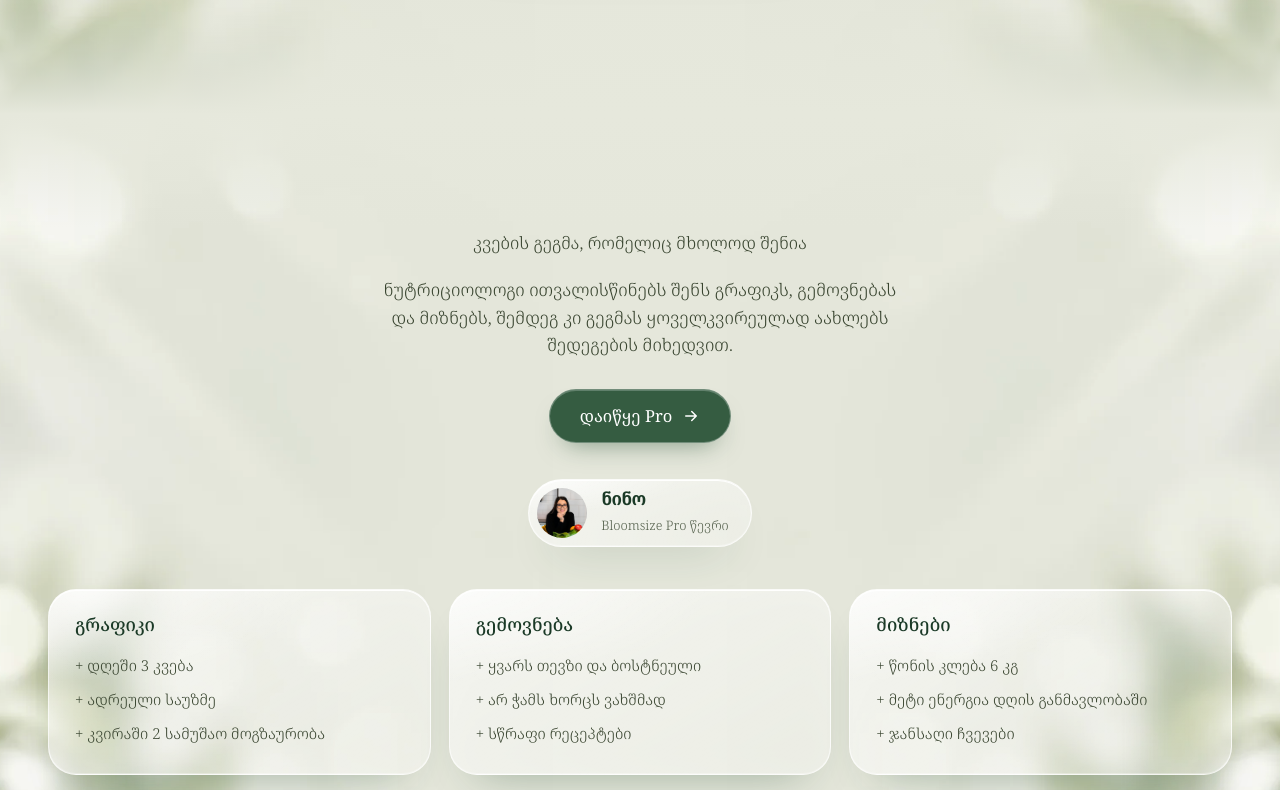
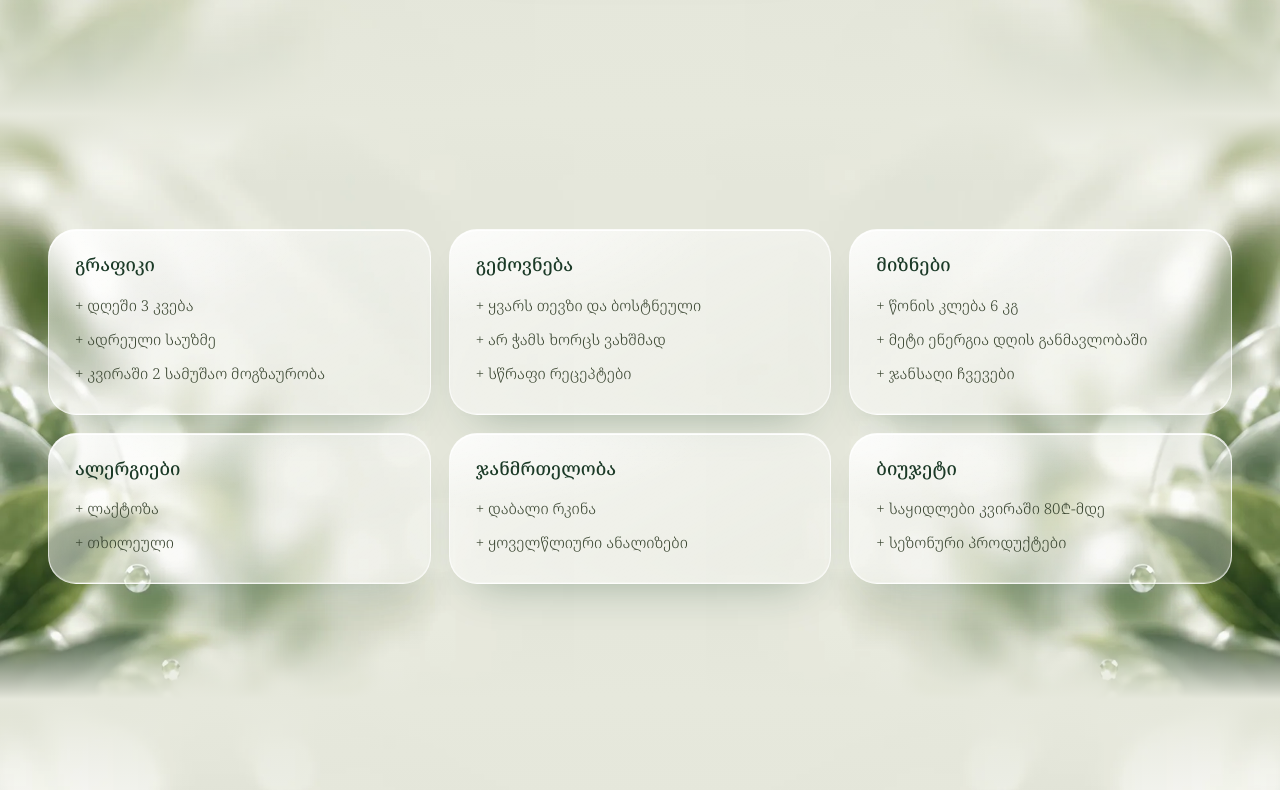
Before and after one commit to lifestimulus994-web/bloomsize, a Next.js app: page / in a window 1280 px wide. Shown: the part 3630-4420 px from the top of the page. Built offline with nearby package versions, Linux system fonts and the light colour scheme; no server answers; the database is empty.

Commit message:
Remove Roadmap intro: heading, lead, Pro button and member badge

```diff
--- a/app/globals.css
+++ b/app/globals.css
@@ -55,7 +55,7 @@ h3{font-size:clamp(19px,1.6vw,22px);line-height:1.3;font-weight:500}
 .sec-head .lead{margin:18px auto 0}
 
 /* glass surfaces */
-.glass,.nav,.vcard,.panel,.plan,.gcard,.fq,.member,.ftr-grid{
+.glass,.nav,.vcard,.panel,.plan,.gcard,.fq,.ftr-grid{
   background:radial-gradient(130% 95% at 0% 0%,rgba(255,255,255,.7) 0,rgba(255,255,255,0) 52%),linear-gradient(150deg,rgba(255,255,255,.58),rgba(255,255,255,.26));
   border:1px solid rgba(255,255,255,.72);
   box-shadow:0 24px 46px -28px rgba(34,77,48,.42),inset 0 1px 0 rgba(255,255,255,.95),inset 0 -1px 0 rgba(255,255,255,.28),inset 0 0 32px rgba(255,255,255,.14);}
@@ -181,12 +181,6 @@ h3{font-size:clamp(19px,1.6vw,22px);line-height:1.3;font-weight:500}
 
 /* personal plan */
 .road{text-align:center}
-.road h2{max-width:26ch;margin:0 auto}
-.road .lead{margin:20px auto 30px}
-.member{display:inline-flex;align-items:center;gap:14px;border-radius:99px;padding:8px 22px 8px 8px;margin:36px 0 42px;text-align:left}
-.member img{width:50px;height:50px;border-radius:50%;object-fit:cover;object-position:50% 20%}
-.member b{display:block;color:var(--ink);line-height:1.2}
-.member small{font-size:13px;color:var(--muted)}
 .gcards{display:grid;grid-template-columns:repeat(3,1fr);gap:18px;text-align:left}
 .gcard{border-radius:28px;padding:24px 26px}
 .gcard h4{font-size:18px;margin-bottom:12px}
@@ -364,9 +358,6 @@ h3{font-size:clamp(19px,1.6vw,22px);line-height:1.3;font-weight:500}
   .gcard{padding:14px 16px;border-radius:20px}
   .gcard h4{font-size:15px;margin-bottom:6px}
   .gcard li{padding:3px 0}
-  .road .lead{margin:12px auto 16px}
-  .member{margin:18px 0 20px;padding:6px 16px 6px 6px}
-  .member img{width:38px;height:38px}
   .fq button{padding:14px 16px;font-size:13.5px;gap:10px}
   .fq svg{width:18px;height:18px}
   .fq p{padding:0 16px 14px;font-size:12px}
--- a/components/Roadmap.js
+++ b/components/Roadmap.js
@@ -1,7 +1,5 @@
 "use client";
 import Reveal from "./Reveal";
-import { Arrow } from "./Icons";
-import { useApp } from "./Providers";
 
 const CARDS = [
   ["გრაფიკი", ["დღეში 3 კვება", "ადრეული საუზმე", "კვირაში 2 სამუშაო მოგზაურობა"]],
@@ -13,17 +11,9 @@ const CARDS = [
 ];
 
 export default function Roadmap() {
-  const { openCheckout } = useApp();
   return (
     <section className="section plate flip road">
       <div className="wrap">
-        <Reveal as="h2">კვების გეგმა, რომელიც მხოლოდ შენია</Reveal>
-        <Reveal delay={0.1} className="lead">ნუტრიციოლოგი ითვალისწინებს შენს გრაფიკს, გემოვნებას და მიზნებს, შემდეგ კი გეგმას ყოველკვირეულად აახლებს შედეგების მიხედვით.</Reveal>
-        <Reveal delay={0.15}><button className="btn btn-forest" onClick={() => openCheckout("pro")}>დაიწყე Pro <Arrow /></button></Reveal>
-        <Reveal className="member">
-          <img src="/img/t1.jpg" alt="" />
-          <div><b>ნინო</b><small>Bloomsize Pro წევრი</small></div>
-        </Reveal>
         <div className="gcards">
           {CARDS.map(([t, items], i) => (
             <Reveal key={t} delay={i * 0.06} className="gcard">
```
